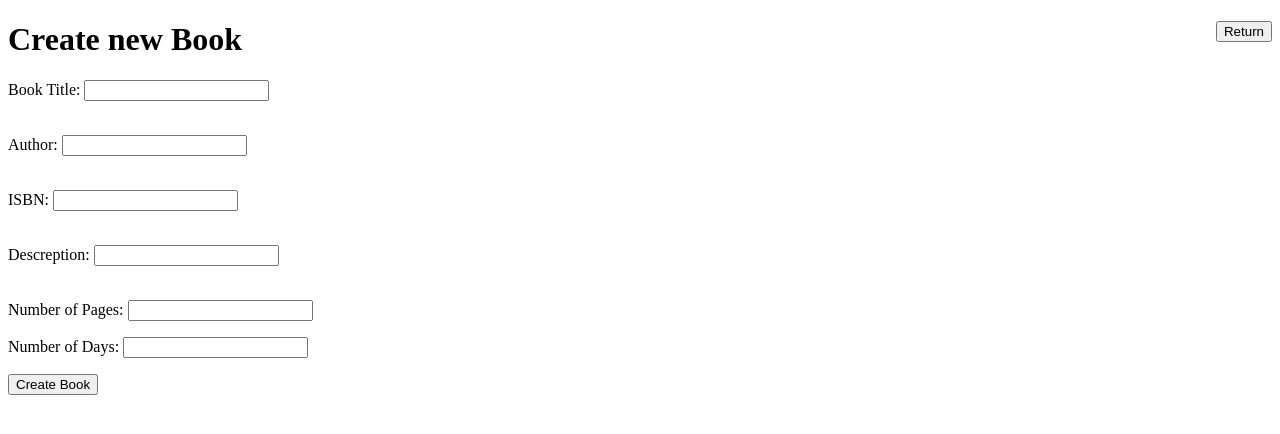
After one commit to PanagiotisChatzidavitidis/University_Library, a Flask app: page /book_insert_route in a window 1280 px wide. The commit adds this page. Shown: the top 434 px of the page. Run offline with Flask 3, Linux system fonts and the light colour scheme.

Commit message:
Insert book working with unique ISBN

```diff
--- a/app.py
+++ b/app.py
@@ -119,38 +119,48 @@ def admin_page():
 
 
 
+@app.route('/book_insert_route', methods=['GET', 'POST'])
+def admin_page_book():
+    return render_template('./book_insert.html')
 
-@app.route('/book_insert', methods=['POST'])
-def flight_creation():
+
+
+@app.route('/insert_book', methods=['POST'])
+def create_book():
     # Get user inputs
     title = request.form.get('title')
     author = request.form.get('author')
     ISBN = request.form.get('ISBN')
-    descreption = request.form.get('descreption')
+    description = request.form.get('description')
     num_pages = request.form.get('num_pages')
     due_date = request.form.get('due_date')
 
-    # Connect to MongoDB
     try:
         client = MongoClient(MONGO_HOST, MONGO_PORT)
         db = client[MONGO_DB]
-        collection = db['flights']
+        collection = db['books']
+
+        # Check if a book with the same ISBN already exists
+        existing_book = collection.find_one({'ISBN': ISBN})
+        if existing_book:
+            return '<h4>A book with the same ISBN already exists<a href="book_insert_route"></p><button>Try Again</button></h4>'
 
         # Create a new book
-        flight = {
+        book = {
             'title': title,
             'author': author,
             'ISBN': ISBN,
-            'descreption': descreption,
+            'description': description,
             'num_pages': num_pages,
-            'due_date':due_date
+            'due_date': due_date
         }
 
-        # Insert the book into the 'books' collection
+        # Insert the book document into the 'books' collection
         result = collection.insert_one(book)
+
         if result.inserted_id:
-            return render_template('./admin_page.html')
+            return render_template('./admin_home.html')
         else:
-            return 'Failed to create user'
+            return 'Failed to create book'
     except Exception as e:
         return f"Error connecting to MongoDB: {str(e)}"
--- a/templates/admin_home.html
+++ b/templates/admin_home.html
@@ -5,13 +5,13 @@
     <title>Admin Home</title>
 </head>
 <body>
-
+    <a href="home" style="float: right;"><button>Sign-out</button></a>
     <h1>Admin Home</h1>
     <div>
-        <a href="book_duration"><button>Update Book Duration</button></a>
+        <a href="book_insert_route"><button>Insert Book</button></a>
         <a href="book_duration"><button>Update Book Duration</button></a>
         <a href="book_delete"><button>Delete Book</button></a>
-        <a href="home"><button>Sign-out</button></a>
+
     </div>
 </body>
 </html>
--- /dev/null
+++ b/templates/book_insert.html
@@ -0,0 +1,31 @@
+<!DOCTYPE html>
+<html>
+<head>
+    <title>Create new Book</title>
+</head>
+<body>
+    <a href="admin_home" style="float: right;"><button>Return</button></a>
+    <h1>Create new Book</h1>
+    <form action="/insert_book"  method="POST" >
+        <p><label for="title">Book Title:</label>
+        <input type="text" id="title" name="title"><br><br></p>
+
+        <p><label for="author">Author:</label>
+        <input type="text" id="author" name="author"><br><br>
+
+        <p><label for="ISBN">ISBN:</label>
+        <input type="number" id="ISBN" name="ISBN"><br><br></p>
+
+        <p><label for="descreption">Descreption:</label>
+        <input type="text" id="descreption" name="descreption"><br><br></p>
+
+        <p><label for="num_pages">Number of Pages:</label>
+        <input type="number" id="num_pages" name="num_pages"></p>
+
+        <p><label for="due_date">Number of Days:</label>
+        <input type="number" id="due_date" name="due_date"></p>
+
+        <input type="submit" value="Create Book">
+    </form>
+</body>
+</html>
--- a/templates/home.html
+++ b/templates/home.html
@@ -5,7 +5,7 @@
 </head>
 <body>
 
-    <h1>Welcome to the Library of University of Piraeus</h1>
+    <h1>Welcome to University of Piraeus Library</h1>
 
     <p>Create a new account:</p>
     <a href="sign_up"><button>sign-up</button></a>
```
Also changed, not shown: templates/insert_book.html (deleted, +0 -26 lines), templates/book_delete.html (added), 10 other files.
